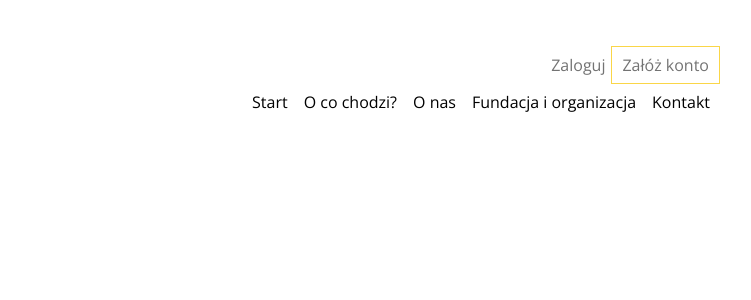
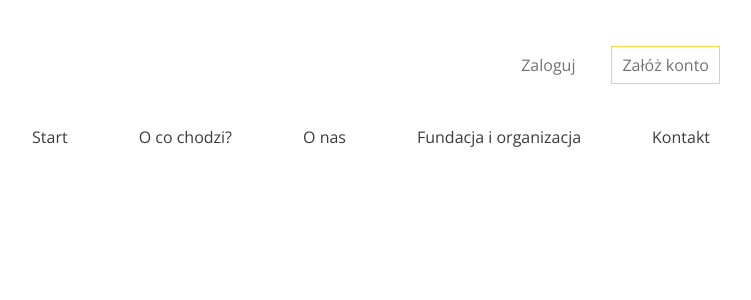
Before and after one commit to Kgiruc/website-oddam, a React (Create React App) app in the folder oddam/: page / in a window 1280 px wide. Shown: the top 300 px of the page, without its empty margins (412-1163 px from the left). Built offline with nearby package versions, Linux system fonts and the light colour scheme.

Commit message:
changes styles navigation

```diff
--- a/oddam/src/components /elements/Navigation.js
+++ b/oddam/src/components /elements/Navigation.js
@@ -19,6 +19,7 @@ export default function Navigation(){
                         <li>Kontakt</li>
                     </ul>
                 </div>
+
             </div>
         </>
     )
--- a/oddam/src/scss/components-style/navigation.scss
+++ b/oddam/src/scss/components-style/navigation.scss
@@ -14,12 +14,19 @@
   justify-content: end;
   font-family: $font-base;
   color: $color-gray-blank;
+  margin-bottom: 35px;
   li:last-child{
     border: 1px solid $color-yellow;
+    margin-left: 30px;
   }
 }
 
 .container__nav__menu{
   display: flex;
   justify-content: end;
+  font-family: $font-base;
+  color: $color-gray;
+  li{
+    margin-left: 55px;
+  }
 }
```
